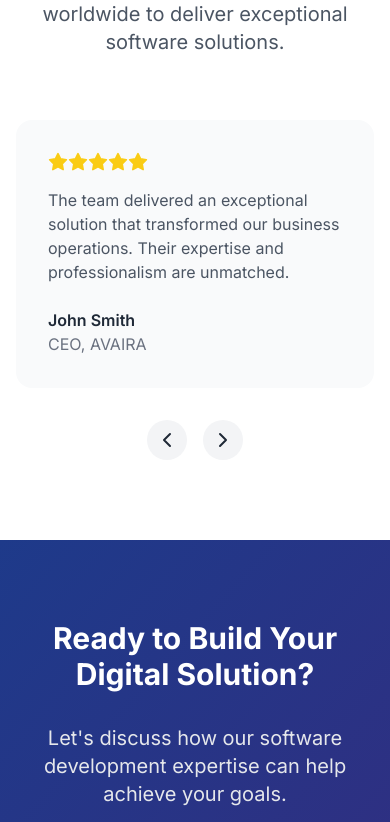
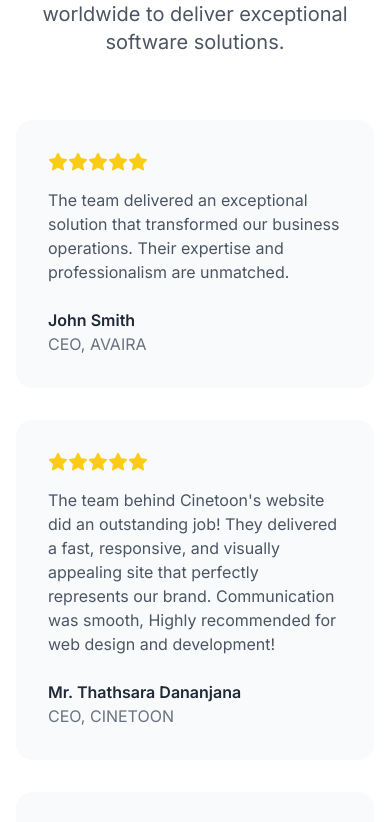
Before and after one commit to ChamithuRuberu/revolvIt, a Next.js app: page / in a window 390 px wide. Shown: the part 5228-6050 px from the top of the page. Built offline with nearby package versions, Linux system fonts and the light colour scheme.

Commit message:
testimonals updated

```diff
--- a/app/components/Testimonials.tsx
+++ b/app/components/Testimonials.tsx
@@ -26,7 +26,7 @@ const testimonials = [
 
 const TestimonialCard = ({ testimonial }: { testimonial: { rating: number, text: string, name: string, role: string } }) => {
   return (
-    <div className="bg-gray-50 p-8 rounded-2xl hover:shadow-lg transition-shadow duration-300">
+    <div className="bg-gray-50 p-8 rounded-2xl hover:shadow-lg transition-shadow duration-300 h-full">
       <div className="flex items-center mb-4">
         {[...Array(testimonial.rating)].map((_, i) => (
           <Star key={i} className="h-5 w-5 text-yellow-400 fill-current" />
@@ -50,6 +50,15 @@ export default function Testimonials() {
     setCurrentIndex((prevIndex) => (prevIndex - 1 + testimonials.length) % testimonials.length);
   };
 
+  const getVisibleTestimonials = () => {
+    const visibleTestimonials = [];
+    for (let i = 0; i < 3; i++) {
+      const index = (currentIndex + i) % testimonials.length;
+      visibleTestimonials.push(testimonials[index]);
+    }
+    return visibleTestimonials;
+  };
+
   return (
     <section className="py-20 bg-white">
       <div className="max-w-7xl mx-auto px-4 sm:px-6 lg:px-8 text-gray-800">
@@ -63,8 +72,10 @@ export default function Testimonials() {
         </div>
 
         <div className="relative">
-          <div className="max-w-3xl mx-auto">
-            <TestimonialCard testimonial={testimonials[currentIndex]} />
+          <div className="grid grid-cols-1 md:grid-cols-3 gap-8">
+            {getVisibleTestimonials().map((testimonial, index) => (
+              <TestimonialCard key={index} testimonial={testimonial} />
+            ))}
           </div>
 
           <div className="flex justify-center items-center mt-8 gap-4">
```
